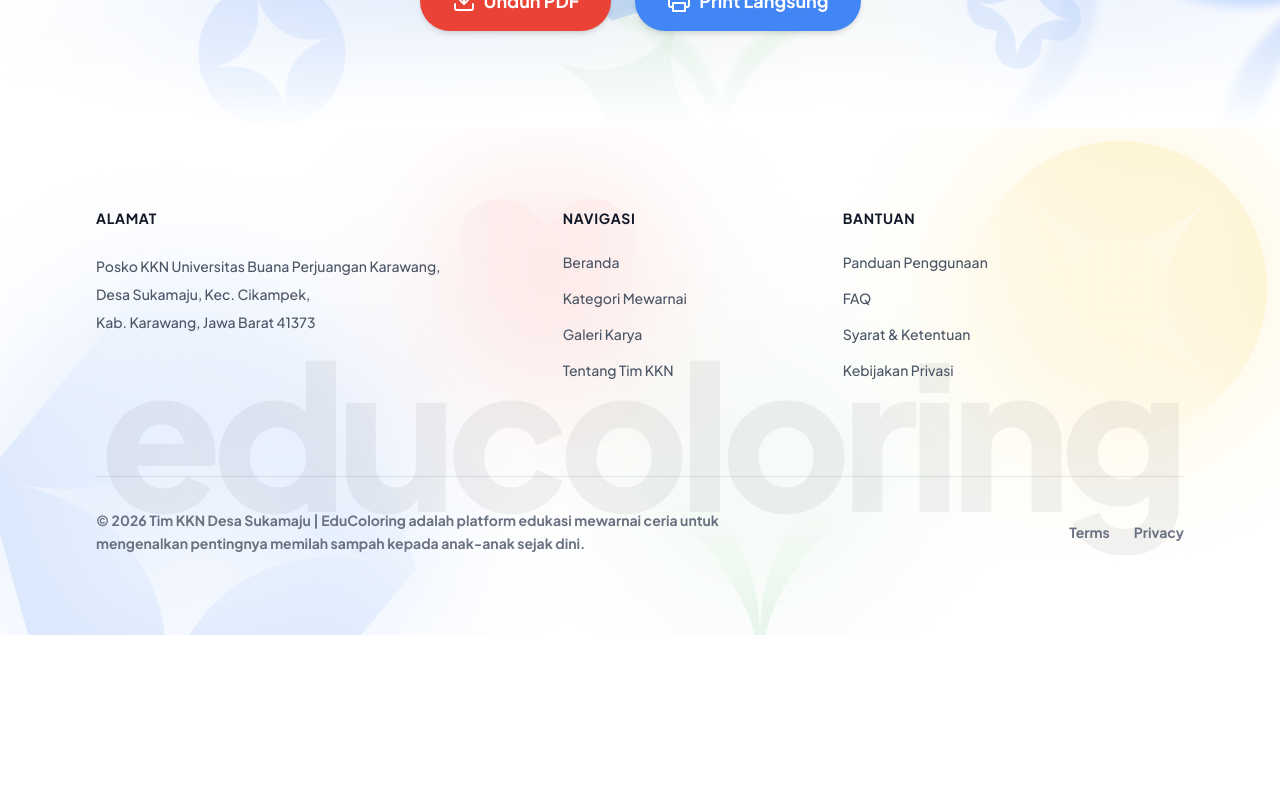
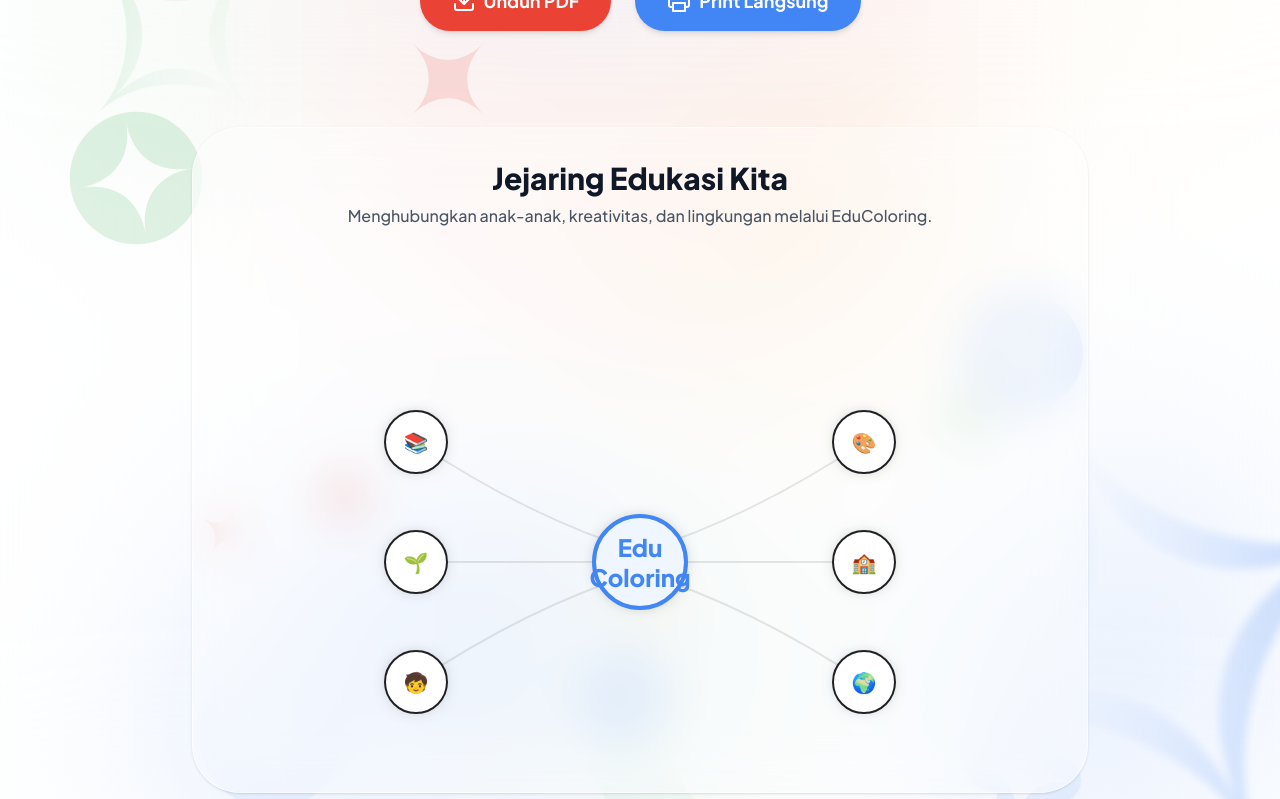
Before and after one commit to iqbalgsr46/Web-Proker-KKN-UBP-2026, a Next.js app: page /kumpulan-mewarnai in a window 1280 px wide. Shown: the part 900-1699 px from the top of the page. Before the commit the page ends 1535 px from the top, so only its background shows below. Built offline with nearby package versions, Linux system fonts and the light colour scheme.

Commit message:
feat(mewarnai): add animated beam magicui component

```diff
--- a/src/app/kumpulan-mewarnai/page.tsx
+++ b/src/app/kumpulan-mewarnai/page.tsx
@@ -4,6 +4,7 @@ import Link from "next/link";
 import Masonry from "@/components/ui/Masonry";
 import { AbstractBlob } from "@/components/ui/AbstractBlob";
 import { PillButton } from "@/components/ui/PillButton";
+import { AnimatedBeamDemo } from "@/components/ui/AnimatedBeamDemo";
 
 export default function KumpulanMewarnaiPage() {
   const handlePrintPDF = () => {
@@ -187,6 +188,13 @@ export default function KumpulanMewarnaiPage() {
             Print Langsung
           </button>
         </div>
+
+        {/* Ekosistem Animasi */}
+        <div className="w-full max-w-4xl mx-auto mt-24 mb-10 print:hidden text-center relative z-10 bg-white/40 backdrop-blur-xl border border-white/60 p-8 rounded-[3rem] shadow-sm">
+          <h2 className="text-2xl md:text-3xl font-black text-gray-900 mb-2">Jejaring Edukasi Kita</h2>
+          <p className="text-gray-600 mb-8 font-medium">Menghubungkan anak-anak, kreativitas, dan lingkungan melalui EduColoring.</p>
+          <AnimatedBeamDemo />
+        </div>
       </div>
     </main>
   );
--- /dev/null
+++ b/src/components/ui/AnimatedBeamDemo.tsx
@@ -0,0 +1,114 @@
+"use client";
+
+import React, { forwardRef, useRef } from "react";
+import { cn } from "@/lib/utils";
+import { AnimatedBeam } from "./animated-beam";
+
+const Circle = forwardRef<
+  HTMLDivElement,
+  { className?: string; children?: React.ReactNode }
+>(({ className, children }, ref) => {
+  return (
+    <div
+      ref={ref}
+      className={cn(
+        "z-10 flex size-16 items-center justify-center rounded-full border-2 border-border bg-white p-3 shadow-[0_0_20px_-12px_rgba(0,0,0,0.8)]",
+        className,
+      )}
+    >
+      {children}
+    </div>
+  );
+});
+
+Circle.displayName = "Circle";
+
+export function AnimatedBeamDemo() {
+  const containerRef = useRef<HTMLDivElement>(null);
+  const div1Ref = useRef<HTMLDivElement>(null);
+  const div2Ref = useRef<HTMLDivElement>(null);
+  const div3Ref = useRef<HTMLDivElement>(null);
+  const div4Ref = useRef<HTMLDivElement>(null);
+  const div5Ref = useRef<HTMLDivElement>(null);
+  const div6Ref = useRef<HTMLDivElement>(null);
+  const div7Ref = useRef<HTMLDivElement>(null);
+
+  return (
+    <div
+      className="relative flex h-[500px] w-full items-center justify-center overflow-hidden rounded-lg bg-transparent p-10"
+      ref={containerRef}
+    >
+      <div className="flex size-full flex-col max-w-lg max-h-[200px] items-stretch justify-between gap-10">
+        <div className="flex flex-row items-center justify-between">
+          <Circle ref={div1Ref}>
+            <span className="text-xl font-bold text-google-blue">📚</span>
+          </Circle>
+          <Circle ref={div5Ref}>
+            <span className="text-xl font-bold text-google-yellow">🎨</span>
+          </Circle>
+        </div>
+        <div className="flex flex-row items-center justify-between">
+          <Circle ref={div2Ref}>
+            <span className="text-xl font-bold text-google-red">🌱</span>
+          </Circle>
+          <Circle ref={div4Ref} className="size-24 border-google-blue border-4 bg-blue-50">
+            <span className="text-2xl font-black text-google-blue text-center leading-tight">Edu<br/>Coloring</span>
+          </Circle>
+          <Circle ref={div6Ref}>
+            <span className="text-xl font-bold text-google-green">🏫</span>
+          </Circle>
+        </div>
+        <div className="flex flex-row items-center justify-between">
+          <Circle ref={div3Ref}>
+            <span className="text-xl font-bold text-gray-800">🧒</span>
+          </Circle>
+          <Circle ref={div7Ref}>
+            <span className="text-xl font-bold text-gray-800">🌍</span>
+          </Circle>
+        </div>
+      </div>
+
+      <AnimatedBeam
+        containerRef={containerRef}
+        fromRef={div1Ref}
+        toRef={div4Ref}
+        curvature={-75}
+        endYOffset={-10}
+      />
+      <AnimatedBeam
+        containerRef={containerRef}
+        fromRef={div2Ref}
+        toRef={div4Ref}
+      />
+      <AnimatedBeam
+        containerRef={containerRef}
+        fromRef={div3Ref}
+        toRef={div4Ref}
+        curvature={75}
+        endYOffset={10}
+      />
+      <AnimatedBeam
+        containerRef={containerRef}
+        fromRef={div5Ref}
+        toRef={div4Ref}
+        curvature={-75}
+        endYOffset={-10}
+        reverse
+      />
+      <AnimatedBeam
+        containerRef={containerRef}
+        fromRef={div6Ref}
+        toRef={div4Ref}
+        reverse
+      />
+      <AnimatedBeam
+        containerRef={containerRef}
+        fromRef={div7Ref}
+        toRef={div4Ref}
+        curvature={75}
+        endYOffset={10}
+        reverse
+      />
+    </div>
+  );
+}
--- /dev/null
+++ b/src/components/ui/animated-beam.tsx
@@ -0,0 +1,189 @@
+"use client"
+
+import { useEffect, useId, useState, type RefObject } from "react"
+import { motion } from "framer-motion"
+
+import { cn } from "@/lib/utils"
+
+export interface AnimatedBeamProps {
+  className?: string
+  containerRef: RefObject<HTMLElement | null> // Container ref
+  fromRef: RefObject<HTMLElement | null>
+  toRef: RefObject<HTMLElement | null>
+  curvature?: number
+  reverse?: boolean
+  pathColor?: string
+  pathWidth?: number
+  pathOpacity?: number
+  gradientStartColor?: string
+  gradientStopColor?: string
+  delay?: number
+  duration?: number
+  repeat?: number
+  repeatDelay?: number
+  startXOffset?: number
+  startYOffset?: number
+  endXOffset?: number
+  endYOffset?: number
+}
+
+export const AnimatedBeam: React.FC<AnimatedBeamProps> = ({
+  className,
+  containerRef,
+  fromRef,
+  toRef,
+  curvature = 0,
+  reverse = false, // Include the reverse prop
+  duration = 5,
+  delay = 0,
+  pathColor = "gray",
+  pathWidth = 2,
+  pathOpacity = 0.2,
+  gradientStartColor = "#ffaa40",
+  gradientStopColor = "#9c40ff",
+  repeat = Infinity,
+  repeatDelay = 0,
+  startXOffset = 0,
+  startYOffset = 0,
+  endXOffset = 0,
+  endYOffset = 0,
+}) => {
+  const id = useId()
+  const [pathD, setPathD] = useState("")
+  const [svgDimensions, setSvgDimensions] = useState({ width: 0, height: 0 })
+
+  // Calculate the gradient coordinates based on the reverse prop
+  const gradientCoordinates = reverse
+    ? {
+        x1: ["90%", "-10%"],
+        x2: ["100%", "0%"],
+        y1: ["0%", "0%"],
+        y2: ["0%", "0%"],
+      }
+    : {
+        x1: ["10%", "110%"],
+        x2: ["0%", "100%"],
+        y1: ["0%", "0%"],
+        y2: ["0%", "0%"],
+      }
+
+  useEffect(() => {
+    const updatePath = () => {
+      if (containerRef.current && fromRef.current && toRef.current) {
+        const containerRect = containerRef.current.getBoundingClientRect()
+        const rectA = fromRef.current.getBoundingClientRect()
+        const rectB = toRef.current.getBoundingClientRect()
+
+        const svgWidth = containerRect.width
+        const svgHeight = containerRect.height
+        setSvgDimensions({ width: svgWidth, height: svgHeight })
+
+        const startX =
+          rectA.left - containerRect.left + rectA.width / 2 + startXOffset
+        const startY =
+          rectA.top - containerRect.top + rectA.height / 2 + startYOffset
+        const endX =
+          rectB.left - containerRect.left + rectB.width / 2 + endXOffset
+        const endY =
+          rectB.top - containerRect.top + rectB.height / 2 + endYOffset
+
+        const controlY = startY - curvature
+        const d = `M ${startX},${startY} Q ${
+          (startX + endX) / 2
+        },${controlY} ${endX},${endY}`
+        setPathD(d)
+      }
+    }
+
+    // Initialize ResizeObserver
+    const resizeObserver = new ResizeObserver(() => {
+      updatePath()
+    })
+
+    // Observe the container element
+    if (containerRef.current) {
+      resizeObserver.observe(containerRef.current)
+    }
+
+    // Call the updatePath initially to set the initial path
+    updatePath()
+
+    // Clean up the observer on component unmount
+    return () => {
+      resizeObserver.disconnect()
+    }
+  }, [
+    containerRef,
+    fromRef,
+    toRef,
+    curvature,
+    startXOffset,
+    startYOffset,
+    endXOffset,
+    endYOffset,
+  ])
+
+  return (
+    <svg
+      fill="none"
+      width={svgDimensions.width}
+      height={svgDimensions.height}
+      xmlns="http://www.w3.org/2000/svg"
+      className={cn(
+        "pointer-events-none absolute top-0 left-0 transform-gpu stroke-2",
+        className
+      )}
+      viewBox={`0 0 ${svgDimensions.width} ${svgDimensions.height}`}
+    >
+      <path
+        d={pathD}
+        stroke={pathColor}
+        strokeWidth={pathWidth}
+        strokeOpacity={pathOpacity}
+        strokeLinecap="round"
+      />
+      <path
+        d={pathD}
+        strokeWidth={pathWidth}
+        stroke={`url(#${id})`}
+        strokeOpacity="1"
+        strokeLinecap="round"
+      />
+      <defs>
+        <motion.linearGradient
+          className="transform-gpu"
+          id={id}
+          gradientUnits={"userSpaceOnUse"}
+          initial={{
+            x1: "0%",
+            x2: "0%",
+            y1: "0%",
+            y2: "0%",
+          }}
+          animate={{
+            x1: gradientCoordinates.x1,
+            x2: gradientCoordinates.x2,
+            y1: gradientCoordinates.y1,
+            y2: gradientCoordinates.y2,
+          }}
+          transition={{
+            delay,
+            duration,
+            ease: [0.16, 1, 0.3, 1], // https://easings.net/#easeOutExpo
+            repeat,
+            repeatDelay,
+          }}
+        >
+          <stop stopColor={gradientStartColor} stopOpacity="0"></stop>
+          <stop stopColor={gradientStartColor}></stop>
+          <stop offset="32.5%" stopColor={gradientStopColor}></stop>
+          <stop
+            offset="100%"
+            stopColor={gradientStopColor}
+            stopOpacity="0"
+          ></stop>
+        </motion.linearGradient>
+      </defs>
+    </svg>
+  )
+}
```
